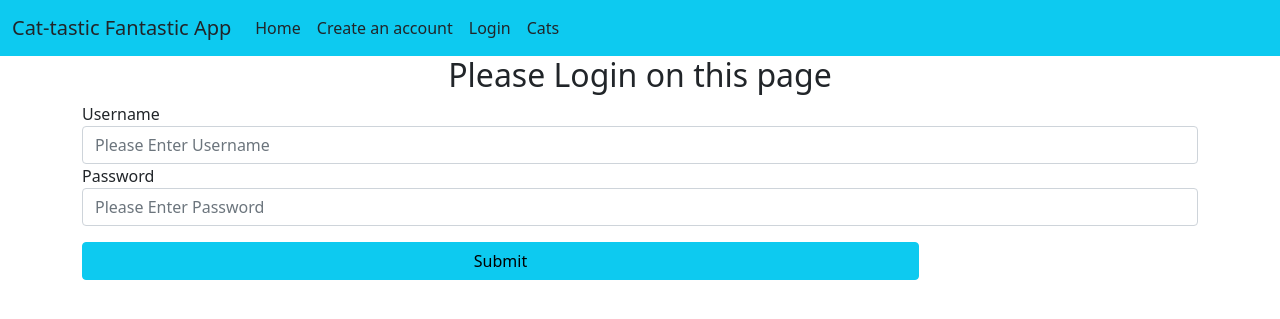
After one commit to Navi-beep/cat_app, a Flask app: page /loginpage in a window 1280 px wide. The commit adds this page. Shown: the top 319 px of the page. Run offline with Flask 2, Linux system fonts and the light colour scheme; some libraries are stand-ins or nearby versions.

Commit message:
adding login page

```diff
--- a/app/routes.py
+++ b/app/routes.py
@@ -1,6 +1,6 @@
 from app import app
 from flask import render_template, redirect, url_for, flash
-from app.forms import Create_accountForm
+from app.forms import Create_accountForm, LoginForm
 from app.models import User
 from flask_login import login_user, logout_user, login_required, current_user
 
@@ -23,7 +23,7 @@ def cat():
 
 
 @app.route('/createaccount', methods=['GET', 'POST'])
-def createacct():
+def create_account():
     form = Create_accountForm()
     if form.validate_on_submit():
         print('Form is validated. That is such cool beans man')
@@ -33,8 +33,25 @@ def createacct():
         existing_user = User.query.filter((User.email == email) | (User.username == username)).first()
         if existing_user:
             flash('A user with that username or email already exists!', 'danger')
-            return redirect(url_for('createacct'))
+            return redirect(url_for('create_account'))
         new_user = User(email=email, username=username, password=password)
         flash(f"{new_user.username} has been added to website!", "success")
         return redirect(url_for('hello_cat'))
     return render_template('createaccount.html', form=form)
+
+@app.route('/loginpage', methods=['GET', 'POST'])
+def login():
+    form = LoginForm()
+    if form.validate_on_submit():
+        username = form.username.data
+        password = form.password.data
+        user = User.query.filter_by(username=username).first()
+        if user is not None and user.check_password(password):
+            login_user(user)
+            flash(f"Welcome {user.username}!", "success")
+            return redirect(url_for('hello_cat'))
+
+        else:
+            flash('Bad username and/or password, Please try signing in again', 'danger')
+            return redirect(url_for('login'))
+    return render_template('loginpage.html', form=form)
--- a/app/templates/base.html
+++ b/app/templates/base.html
@@ -21,8 +21,8 @@
               <div class="collapse navbar-collapse" id="navbarNavAltMarkup">
                 <div class="navbar-nav">
                   <a class="nav-link active text-dark" aria-current="page" href="{{ url_for('hello_cat') }}">Home</a>
-                  <a class="nav-link text-dark" href="{{ url_for('createacct') }}">Create an account</a>
-                  <a class="nav-link text-dark" href="#">Login</a>
+                  <a class="nav-link text-dark" href="{{ url_for('create_account') }}">Create an account</a>
+                  <a class="nav-link text-dark" href="{{url_for('login')}}">Login</a>
                   <a class="nav-link text-dark" href="{{ url_for('cat') }}">Cats</a>
                 </div>
               </div>
--- /dev/null
+++ b/app/templates/loginpage.html
@@ -0,0 +1,24 @@
+{% extends 'base.html' %}
+
+{% block title %} Login Page {% endblock title %}
+
+{% block content %}
+
+<h2 class="h2 text-center">Please Login on this page</h2>
+
+<form method="post">
+
+    <div class="form-group">
+        {{ form.username.label }}
+        {{ form.username(class='form-control', placeholder='Please Enter Username')}}
+
+        {{ form.password.label }}
+
+        {{form.password(class='form-control', placeholder='Please Enter Password')}}
+
+        {{form.submit(class='btn btn-info w-75 mt-3') }}
+
+    </div>
+</form>
+
+{% endblock content %}
```
Also changed, not shown: app/templates/login.html (deleted).
